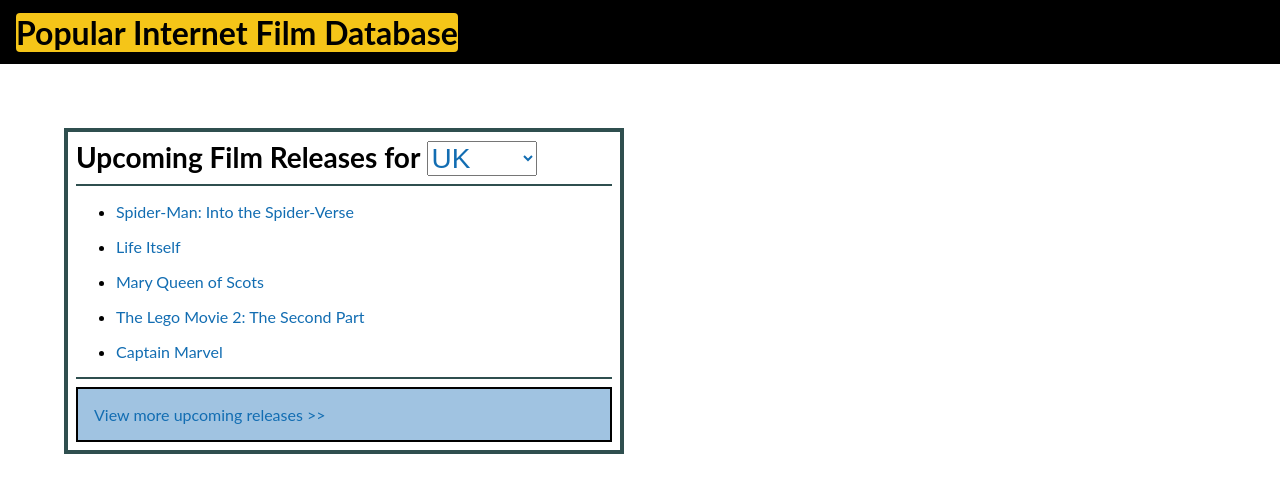
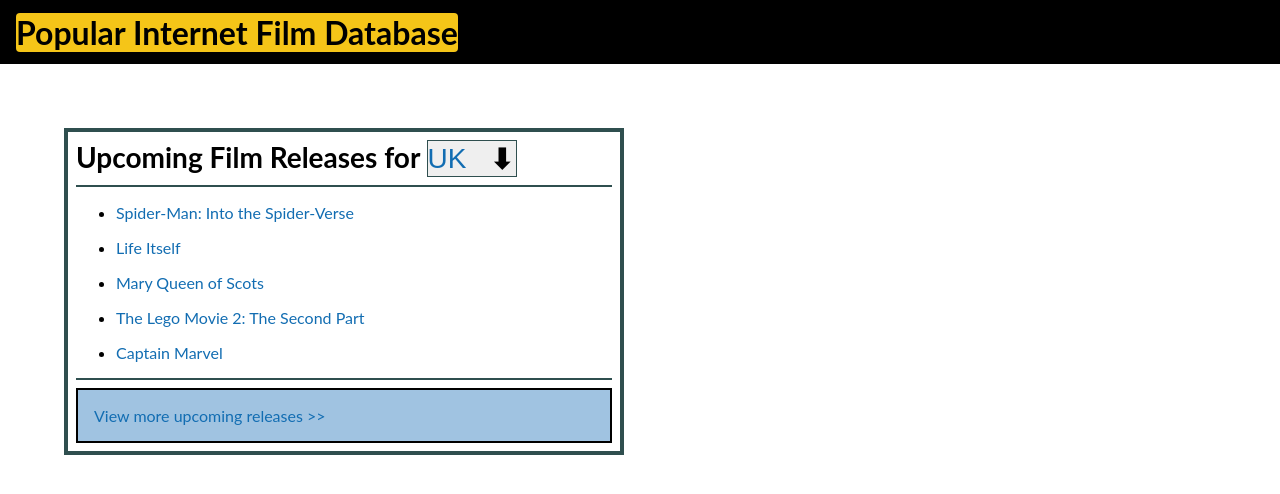
Before and after one commit to bsmith/w07d2_film_releases, a React (Create React App) app: page / in a window 1280 px wide. Shown: the top 494 px of the page. Built offline with nearby package versions, Linux system fonts and the light colour scheme; the HTML template or start-up script is replaced by a standard one.

Commit message:
Fix the CSS for `<select>`

```diff
--- a/src/components/ReleasesTitle.js
+++ b/src/components/ReleasesTitle.js
@@ -22,7 +22,7 @@
     const optionNodes = sortedRegions.map(([key, name]) => {
         return <option key={key} value={key}>{name}</option>
     });
-    const selectNode = <select onChange={handleChange} value={currentRegion}>{optionNodes}</select>
+    const selectNode = <span class="select-wrap"><select onChange={handleChange} value={currentRegion}>{optionNodes}</select></span>
 
     return <>
         <h2>Upcoming Film Releases for {selectNode}</h2>
--- a/src/index.css
+++ b/src/index.css
@@ -32,4 +32,19 @@
 select {
     font-size: inherit;
     color: var(--link-fg-color);
+    appearance: none;
+    -webkit-appearance: none;
+    -moz-appearance: none;
+    border: none;
 }
+.select-wrap::after {
+    position: relative;
+    left: -1.6rem;
+    content: "⬇︎";
+    width: 0;
+    pointer-events: none;
+}
+.select-wrap {
+    display: inline-flex;
+    border: 1px solid var(--border-color);
+}
```
